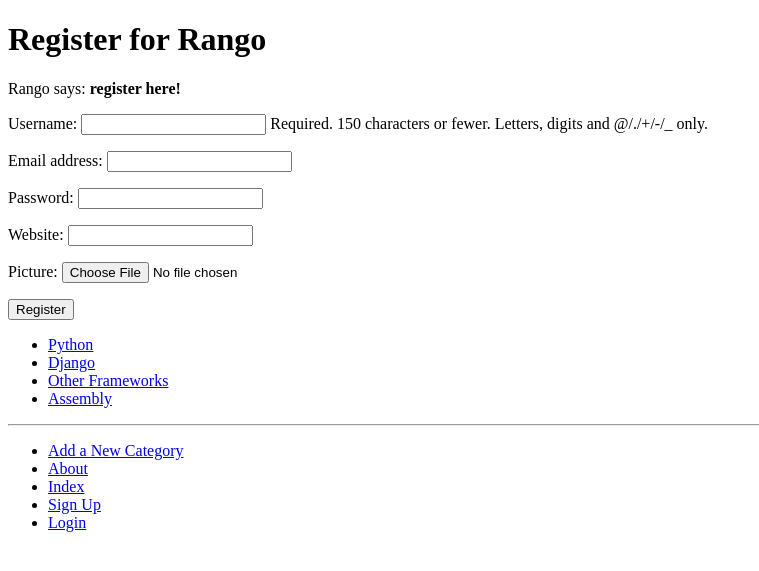
After one commit to yangyunxu/tango_with_django_project, a Django app: page /rango/register/ in a window 1280 px wide. The commit adds this page. Shown: the top 571 px of the page, without its empty margins (0-759 px from the left). Run offline with Django 3.2, Linux system fonts and the light colour scheme; data comes from the database, SQL or seed files in the repository; both versions use the stored data as it was after the commit.

Commit message:
chapter9.7 finished

```diff
--- a/rango/admin.py
+++ b/rango/admin.py
@@ -1,5 +1,6 @@
 from django.contrib import admin
 from rango.models import Category, Page
+from rango.models import UserProfile
 
 # Register your models here.
 
@@ -13,3 +14,4 @@
 
 admin.site.register(Category, CategoryAdmin)
 admin.site.register(Page, PageAdmin)
+admin.site.register(UserProfile)
--- a/rango/forms.py
+++ b/rango/forms.py
@@ -1,5 +1,7 @@
 from django import forms
 from rango.models import Page, Category
+from django.contrib.auth.models import User
+from rango.models import UserProfile
 
 class CategoryForm(forms.ModelForm):
 	name = forms.CharField(max_length=Category.NAME_MAX_LENGTH,
@@ -34,3 +36,16 @@
 			url = f'http://{url}'
 			cleaned_data['url'] = url
 		return cleaned_data
+
+class UserForm(forms.ModelForm):
+	password = forms.CharField(widget=forms.PasswordInput())
+
+	class Meta:
+		model = User
+		fields = ('username', 'email', 'password',)
+
+
+class UserProfileForm(forms.ModelForm):
+	class Meta:
+		model = UserProfile
+		fields = ('website', 'picture',)
--- a/rango/models.py
+++ b/rango/models.py
@@ -1,5 +1,6 @@
 from django.db import models
 from django.template.defaultfilters import slugify
+from django.contrib.auth.models import User
 
 # Create your models here.
 
@@ -28,3 +29,12 @@
 	views = models.IntegerField(default=0)
 	def __str__(self):
 		return self.title
+
+class UserProfile(models.Model):
+	# This line is required. Links UserProfile to a User model instance.
+	user = models.OneToOneField(User, on_delete=models.CASCADE)
+	# The additional attributes we wish to include.
+	website = models.URLField(blank=True)
+	picture = models.ImageField(upload_to='profile_images', blank=True)
+	def __str__(self):
+		return self.user.username
--- a/rango/urls.py
+++ b/rango/urls.py
@@ -11,4 +11,6 @@
 		views.show_category, name='show_category'),
 	path('add_category/', views.add_category, name='add_category'),
 	path('category/<slug:category_name_slug>/add_page/', views.add_page, name='add_page'),
+	path('register/', views.register, name='register'),
+	path('login/', views.user_login, name='login'),
 ]
--- a/rango/views.py
+++ b/rango/views.py
@@ -5,6 +5,8 @@
 from rango.forms import PageForm
 from django.shortcuts import redirect
 from django.urls import reverse
+from rango.forms import UserForm, UserProfileForm
+from django.contrib.auth import authenticate, login
 
 from django.http import HttpResponse
 
@@ -92,3 +94,44 @@
 			print(form.errors)
 	context_dict = {'form': form, 'category': category}
 	return render(request, 'rango/add_page.html', context=context_dict)
+
+def register(request):
+	registered = False
+	if request.method == 'POST':
+		user_form = UserForm(request.POST)
+		profile_form = UserProfileForm(request.POST)
+		if user_form.is_valid() and profile_form.is_valid():
+			user = user_form.save()
+			user.set_password(user.password)
+			user.save()
+			profile = profile_form.save(commit=False)
+			profile.user = user
+			if 'picture' in request.FILES:
+				profile.picture = request.FILES['picture']
+			profile.save()
+			registered = True
+		else:
+			print(user_form.errors, profile_form.errors)
+	else:
+		user_form = UserForm()
+		profile_form = UserProfileForm()
+	return render(request, 'rango/register.html', context = {'user_form': user_form,
+			'profile_form': profile_form,
+			'registered': registered})
+
+def user_login(request):
+	if request.method == 'POST':
+		username = request.POST.get('username')
+		password = request.POST.get('password')
+		user = authenticate(username=username, password=password)
+		if user:
+			if user.is_active:
+				login(request, user)
+				return redirect(reverse('rango:index'))
+			else:
+				return HttpResponse("Your Rango account is disabled.")
+		else:
+			print(f"Invalid login details: {username}, {password}")
+			return HttpResponse("Invalid login details supplied.")
+	else:
+		return render(request, 'rango/login.html')
--- a/templates/rango/base.html
+++ b/templates/rango/base.html
@@ -29,6 +29,8 @@
     			<li><a href="{% url 'rango:add_category' %}">Add a New Category</a></li>
     			<li><a href="{% url 'rango:about' %}">About</a></li>
     			<li><a href="{% url 'rango:index' %}">Index</a></li>
+                <li><a href="{% url 'rango:register' %}">Sign Up</a></li>
+                <li><a href="{% url 'rango:login' %}">Login</a></li>
     		</ul>
     	</div>
 
--- /dev/null
+++ b/templates/rango/register.html
@@ -0,0 +1,23 @@
+{% extends 'rango/base.html' %}
+{% load staticfiles %}
+
+{% block title_block %}
+	Register
+{% endblock %}
+
+{% block body_block %}
+	<h1>Register for Rango</h1>
+	{% if registered %}
+		Rango says: <strong>thank you for registering!</strong>
+		<a href="{% url 'rango:index' %}">Return to the homepage.</a><br />
+	{% else %}
+		Rango says: <strong>register here!</strong><br />
+		<form id="user_form" method="post" action="{% url 'rango:register' %}"
+			enctype="multipart/form-data">
+			{% csrf_token %}
+			{{ user_form.as_p }}
+			{{ profile_form.as_p }}
+			<input type="submit" name="submit" value="Register" />
+		</form>
+	{% endif %}
+{% endblock %}
```
Also changed, not shown: tango_with_django_project/settings.py (+10 -1 lines), templates/rango/index.html (+6 -1 lines), templates/rango/login.html (added, +18 -0 lines), db.sqlite3, media/profile_images/Mafia.jpg (added), rango/migrations/0004_auto_20200207_2256.py (added).
